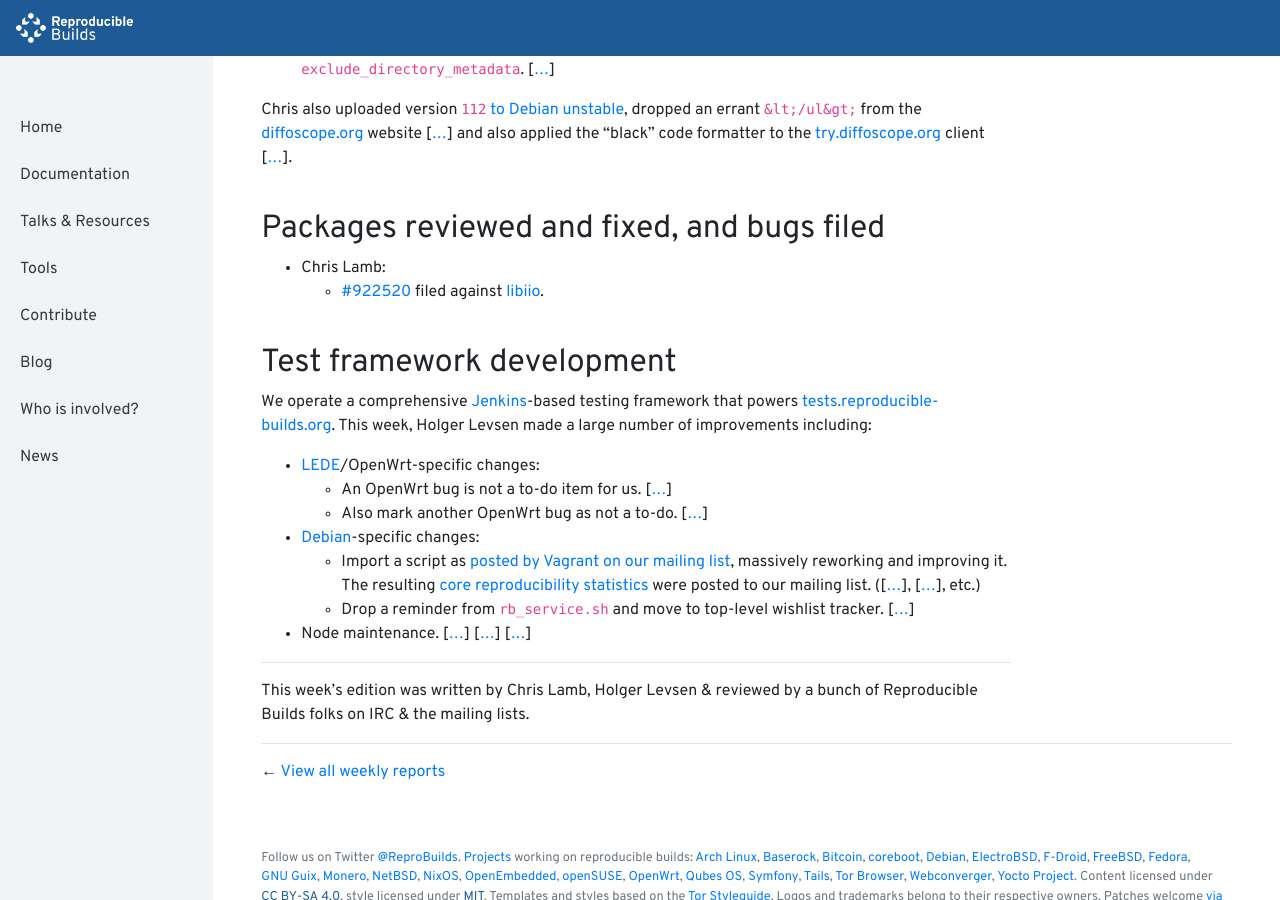
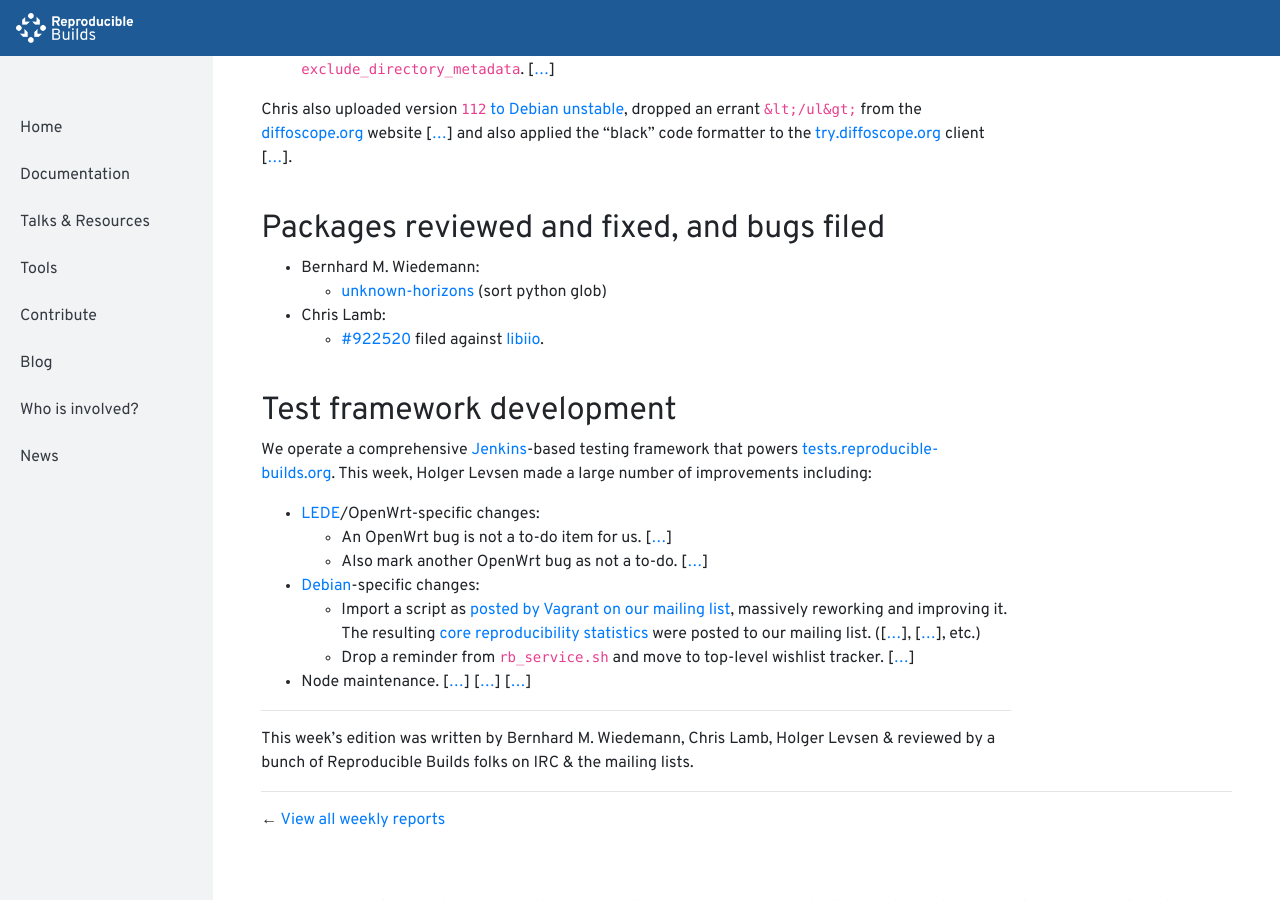
Before and after one commit to prototypefund/reproducible-website, a Jekyll site: the page built from _blog/posts/200.md, in a window 1280 px wide and 900 px high, scrolled down 1656 px. Built offline with Jekyll 4.4.1, drawn with Linux system fonts in a browser that asks for light colours.

Commit message:
200: +1 patch

```diff
--- a/_blog/posts/200.md
+++ b/_blog/posts/200.md
@@ -48,6 +48,8 @@
 
 ## Packages reviewed and fixed, and bugs filed
 
+* Bernhard M. Wiedemann:
+    * [unknown-horizons](https://github.com/unknown-horizons/unknown-horizons/pull/2903) (sort python glob)
 * Chris Lamb:
     * [#922520](https://bugs.debian.org/922520) filed against [libiio](https://tracker.debian.org/pkg/libiio).
 
@@ -69,4 +71,4 @@
 
 ---
 
-This week's edition was written by Chris Lamb, Holger Levsen & reviewed by a bunch of Reproducible Builds folks on IRC & the mailing lists.
+This week's edition was written by Bernhard M. Wiedemann, Chris Lamb, Holger Levsen & reviewed by a bunch of Reproducible Builds folks on IRC & the mailing lists.
```
